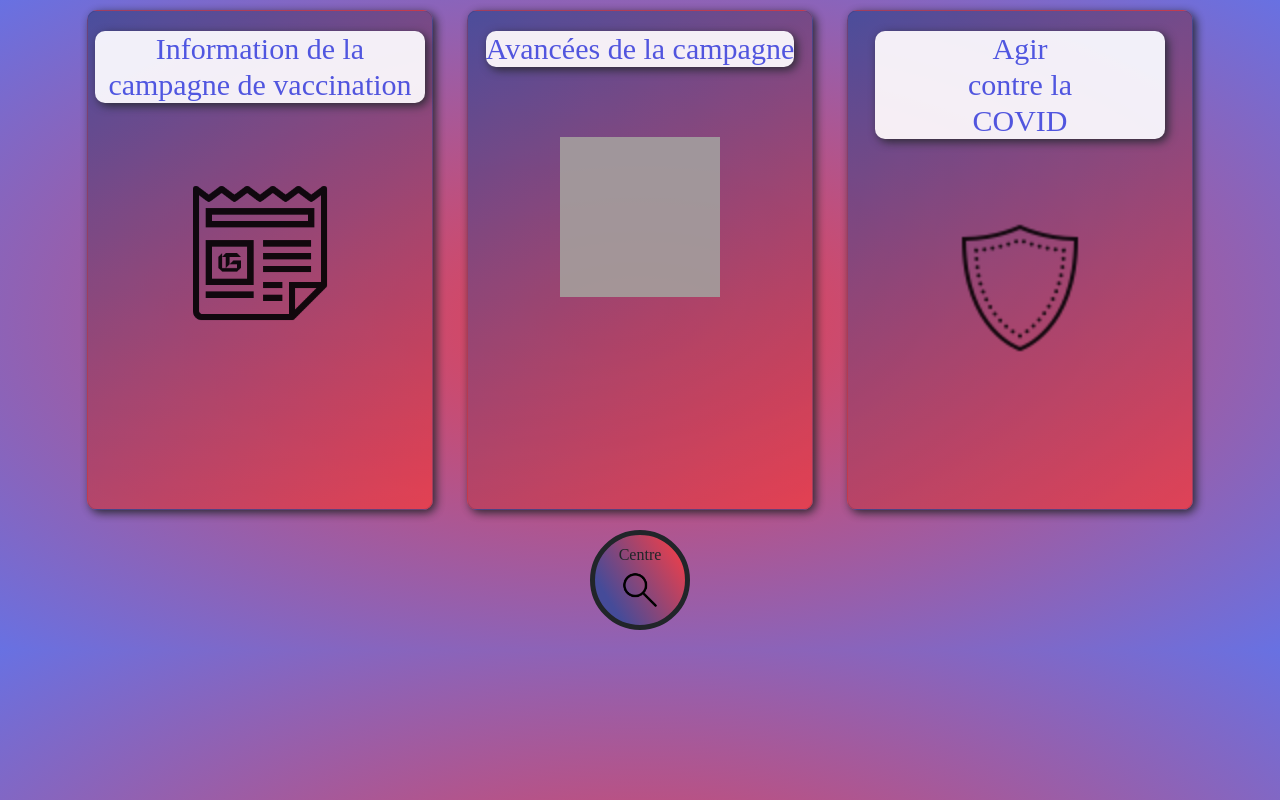
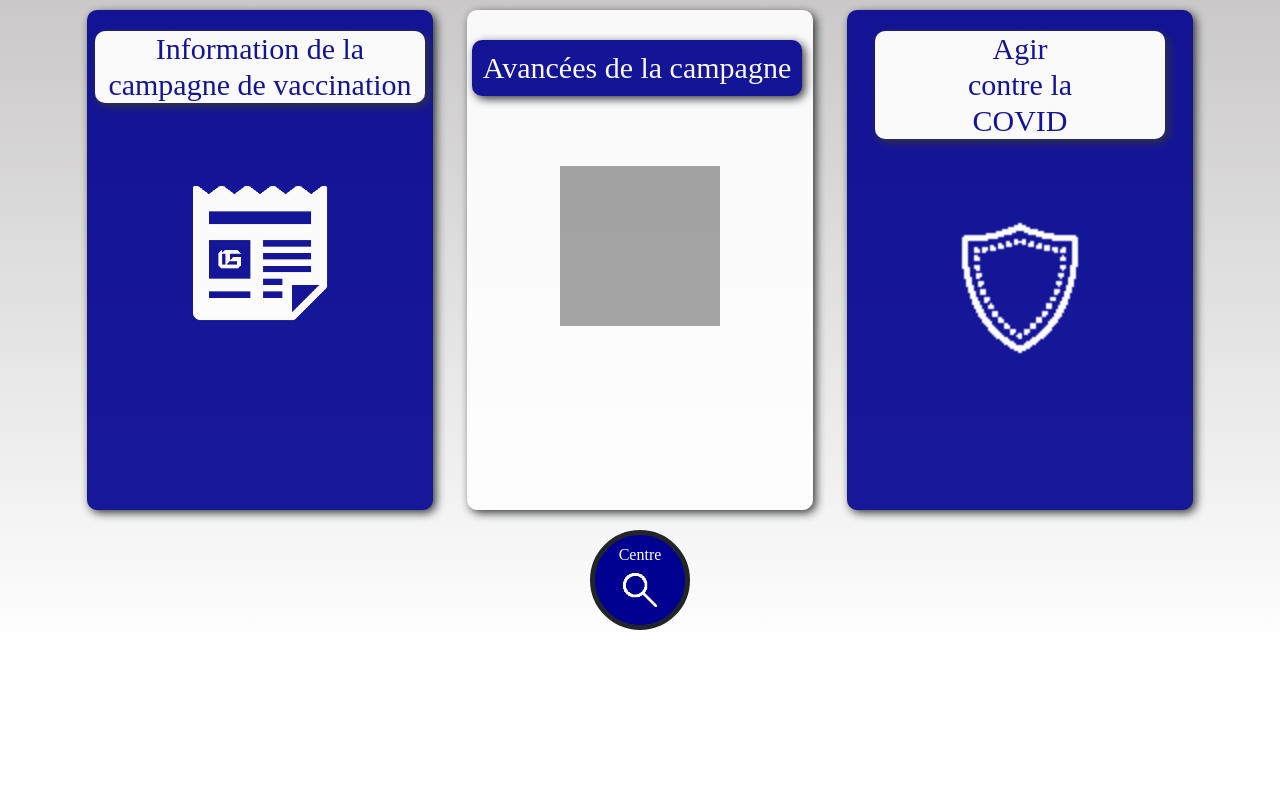
Before and after one commit to CyberWolf37/anti_covid_project, a Django app: page / in a window 1280 px wide. Run offline with Django 3.2, Linux system fonts and the light colour scheme; some libraries are stand-ins or nearby versions; grey boxes are pictures that could not be loaded.

Commit message:
Change style form

```diff
--- a/acp/static/acp/styles.css
+++ b/acp/static/acp/styles.css
@@ -1,7 +1,7 @@
 .card {
   max-width: 380px;
   height: 500px;
-  background: linear-gradient(150deg, #454B99, #E93F4C);
+  background:  #000091;
   border-radius: 10px;
   box-shadow: 3px 3px 10px;
   opacity: 0.90;
@@ -11,7 +11,24 @@
 }
 
 .card:hover {
-  background: linear-gradient(150deg, #454B99 20%, #E0724F 80%);
+  background: linear-gradient(150deg, #000091 20%, #e1000f 150%);
+}
+
+.card-white {
+  max-width: 380px;
+  height: 500px;
+  background:  #ffffff;
+  border-radius: 10px;
+  padding-top: 10px;
+  box-shadow: 3px 3px 10px;
+  opacity: 0.90;
+  margin-top: 10px;
+  margin-right: 5px;
+  margin-left: 5px;
+}
+
+.card-white:hover {
+  background: linear-gradient(150deg, #ffffff 20%, #e1000f 150%);
 }
 
 .entete {
@@ -21,7 +38,22 @@
   border-radius: 10px;
   margin-top: 20px;
   text-align: center;
-  color: #4A55E5;
+  color: #000091;
+  box-shadow: 3px 3px 10px var(--bs-dark);
+  margin-right: 5px;
+  margin-left: 5px;
+}
+
+.entete-blue {
+  max-width: 330px;
+  max-height: 180px;
+  background: #000091;
+  border-radius: 10px;
+  margin-top: 20px;
+  padding-top: 10px;
+  padding-bottom: 10px;
+  text-align: center;
+  color: #ffffff;
   box-shadow: 3px 3px 10px var(--bs-dark);
   margin-right: 5px;
   margin-left: 5px;
@@ -45,7 +77,8 @@
   border-radius: 50%;
   width: 100px;
   height: 100px;
-  background: linear-gradient(-122deg, #E93F4C 10%, #454B99 80%), var(--bs-white);
+  background: #000091;
+  color: #ffffff;
   margin: 20px;
   border: 5px solid var(--bs-dark) ;
   font-size: 11px;
@@ -53,7 +86,7 @@
 }
 
 .search-center:hover {
-  background: linear-gradient(-122deg, #E0724F 20%, #454B99 80%);
+  background: linear-gradient(-122deg, #e1000f 20%, #000091 80%);
 }
 
 h5 {
@@ -66,7 +99,7 @@ h5 {
   margin: 0px;
   margin-top: 5px;
   margin-bottom: 5px;
-  background: linear-gradient(90deg, #6871E2 20%, #E93F4C 80%);
+  background: linear-gradient(90deg, #000091 -20%, #ffffff 60%);
   border-radius: 25px;
   border-width: 2px;
   border-style: solid;
@@ -80,27 +113,26 @@ h5 {
 }
 
 .info-component:hover {
-  background: linear-gradient(90deg, #6871E2 20%, #E0724F 80%);
+  background: linear-gradient(90deg, #000091 -20%, #ffffff 60%);
 }
 
 .article-head {
-  border-width: 3px;
-  border-style: solid;
+  border: 3px solid #000091;
   margin: 5px;
   border-radius: 40px;
-  background: linear-gradient(90deg, #6871E2 20%, #E93F4C);
+  background: #ffffff;
+  color: #000091;
 }
 
 .article-card {
-  border-width: 3px;
-  border-style: solid;
+  border: 3px solid #000091;
   margin: 5px;
   border-radius: 40px;
   /*background: linear-gradient(90deg, #6871E2 20%, #E93F4C);*/
 }
 
 .text_input_usr {
-  background: linear-gradient(90deg, #454b99, #e93f4c);
+  background: linear-gradient(90deg, #000091 0%, #ffffff 120%);
   max-width: 300px;
-  border: 2px solid #212529 ;
+  border: 2px solid #ffffff ;
 }
--- a/acp/templates/agir.html
+++ b/acp/templates/agir.html
@@ -11,7 +11,7 @@
                         </div>
                     </div>
                     <div class="row">
-                        <div class="col"><img src="{% static 'acp/icon_accueil.png' %}" style="width: 40%;"></div>
+                        <div class="col"><img src="{% static 'acp/icon_accueil_white.png' %}" style="width: 40%;"></div>
                     </div>
                 </div>
             </div>
@@ -33,7 +33,7 @@
                             </div>
                             <div class="row">
                                 <div class="col text-center d-xl-flex justify-content-xl-center">
-                                    <button class="d-flex justify-content-center align-items-center" type="submit" style="max-width: 300px;max-height: 40px;width: 300px;border-style: solid;border-color: #212529;background: linear-gradient(90deg, #454b99, #e93f4c);margin: 5px;border-radius: 5px;height: 40px;"><span style="color: #ffffff;">ENVOYER</span></div>
+                                    <button class="d-flex justify-content-center align-items-center" type="submit" style="max-width: 300px;max-height: 40px;width: 300px;border-style: solid;border-color: #212529;background: linear-gradient(90deg, #000091 0%, #ffffff 120%);margin: 5px;border-radius: 5px;height: 40px;"><span style="color: #ffffff;">ENVOYER</span></div>
                                 </div>
                             </div>
                         </div>
--- a/acp/templates/avancees.html
+++ b/acp/templates/avancees.html
@@ -11,14 +11,14 @@
                         </div>
                     </div>
                     <div class="row">
-                        <div class="col"><img src="{% static 'acp/icon_accueil.png' %}" style="width: 40%;"></div>
+                        <div class="col"><img src="{% static 'acp/icon_accueil_white.png' %}" style="width: 40%;"></div>
                     </div>
                 </div>
             </div>
         </div>
         <div class="row d-flex d-xl-flex d-xxl-flex justify-content-xl-center align-items-xl-center align-items-xxl-center" style="height: 100%;">
             <div class="col d-flex justify-content-center align-items-center" style="height: 100%;">
-                <div style="width: 80%;height: 100%;background: var(--bs-white);border-radius: 40px;">
+                <div style="width: 80%;height: 100%;background: #ececec;border-radius: 40px;border: 3px solid #000091;">
                     <div class="col text-center">
                         <div class="row">
                             <div class="col">
--- a/acp/templates/base_generic.html
+++ b/acp/templates/base_generic.html
@@ -11,7 +11,7 @@
     <link rel="stylesheet" href="{% static 'acp/styles.css' %}">
 </head>
 
-<body class="d-xxl-flex justify-content-center align-items-center" style="border-radius: 10px;background: radial-gradient(#E93F4C, #6871E2), var(--bs-pink);">
+<body class="d-xxl-flex justify-content-center align-items-center" style="border-radius: 10px;background: linear-gradient(180deg ,#cac8c8, #ffffff);background-repeat: no-repeat;">
 	{% block content %}{% endblock %}
 	<script src="{% static 'acp/bootstrap/js/bootstrap.min.js' %}"></script>
     <script src="{% static 'acp/bootstrap/js/bs-init.js' %}"></script>
--- a/acp/templates/index.html
+++ b/acp/templates/index.html
@@ -8,14 +8,14 @@
                     <div class="col text-center align-self-center">
                         <div class="text-center d-xxl-flex justify-content-xxl-center align-items-xxl-center entete">
                             <h1 class="text-center title-card">Information de la campagne de vaccination</h1>
-                        </div><img class="icon-card" src="{% static 'acp/icon_actualités.png' %}">
+                        </div><img class="icon-card" src="{% static 'acp/icon_actualités_white.png' %}">
                     </div>
                 </div>
             </div>
             <div class="col-md-4">
-                <div class="card" data-bss-hover-animate="pulse" type="button" onclick="location.href = '/info'">
+                <div class="card-white" data-bss-hover-animate="pulse" type="button" onclick="location.href = '/info'">
                     <div class="col text-center align-self-center">
-                        <div class="text-center d-xxl-flex justify-content-xxl-center align-items-xxl-center entete">
+                        <div class="text-center d-xxl-flex justify-content-xxl-center align-items-xxl-center entete-blue">
                             <h1 class="text-center title-card">Avancées de la campagne</h1>
                         </div><img class="icon-card" src="{% static 'acp/icon_main.png' %}">
                     </div>
@@ -26,7 +26,7 @@
                     <div class="col text-center align-self-center">
                         <div class="text-center d-xxl-flex justify-content-xxl-center align-items-xxl-center entete">
                             <h1 class="text-center title-card">Agir<br>contre la<br>COVID</h1>
-                        </div><img class="icon-card" src="{% static 'acp/icon_bouclier.png' %}">
+                        </div><img class="icon-card" src="{% static 'acp/icon_bouclier_white.png' %}">
                     </div>
                 </div>
             </div>
@@ -40,7 +40,7 @@
                         </div>
                     </div>
                     <div class="row">
-                        <div class="col"><img src="{% static 'acp/icon_loupe.png' %}" style="width: 40%;"></div>
+                        <div class="col"><img src="{% static 'acp/icon_loupe_white.png' %}" style="width: 40%;"></div>
                     </div>
                 </div>
             </div>
--- a/acp/templates/information_campagne.html
+++ b/acp/templates/information_campagne.html
@@ -11,7 +11,7 @@
                         </div>
                     </div>
                     <div class="row">
-                        <div class="col"><img src="{% static 'acp/icon_accueil.png' %}" style="width: 40%;"></div>
+                        <div class="col"><img src="{% static 'acp/icon_accueil_white.png' %}" style="width: 40%;"></div>
                     </div>
                 </div>
             </div>
@@ -20,7 +20,7 @@
             <div class="col d-flex justify-content-center align-items-center" style="height: 100%;">
                 {% if articles %}
                 {% for article in articles %}
-                <div style="width: 90%;height: 100%;background: var(--bs-white);border-radius: 40px;">
+                <div style="width: 90%;height: 100%;background: var(--bs-white);border-radius: 40px;border: 3px solid #000091;">
                     <div class="col text-center d-flex flex-column">
                         <div class="d-xl-flex align-items-xl-center article-head">
                             <h1 style="margin: 5px;border-right-style: solid;">Publié le {{ article.created_at }}</h1>
```
Also changed, not shown: acp/static/acp/icon_accueil_white.png (added), acp/static/acp/icon_actualités_white.png (added), acp/static/acp/icon_bouclier_white.png (added), acp/static/acp/icon_loupe_white.png (added).
